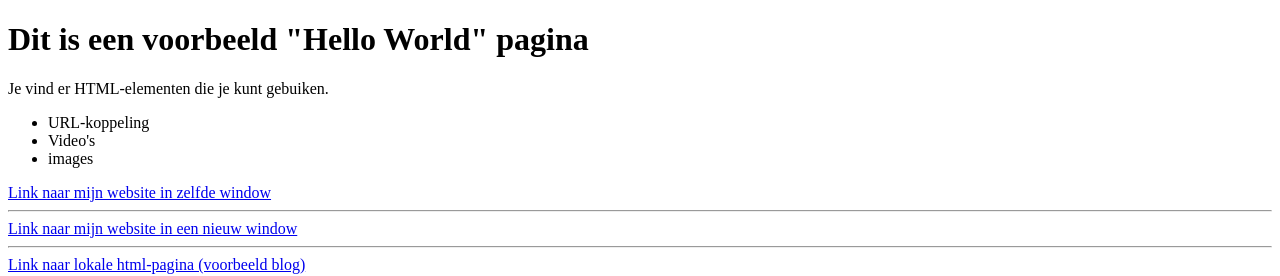
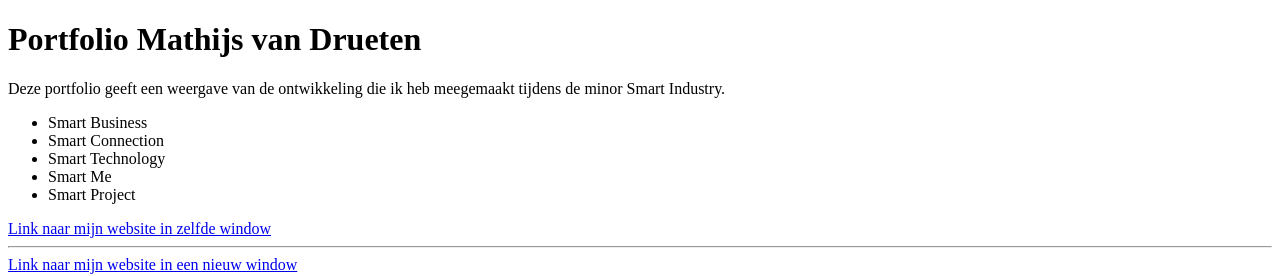
Before and after one commit to minorsmart/smart-connection-Mathijs, a plain HTML site: page webdev1/Hello World HTML/index.html in a window 1280 px wide. Shown: the top 276 px of the page. Drawn offline with Linux system fonts and the light colour scheme.

Commit message:
commig -a

```diff
--- a/webdev1/Hello World HTML/index.html
+++ b/webdev1/Hello World HTML/index.html
@@ -2,22 +2,24 @@
 <html>
    <head>
       <title>
-         My Hello wold
+         Portfolio Mathijs
       </title>
    </head>
    <body>
          <!-- Headings -->
-         <H1>Dit is een voorbeeld "Hello World" pagina</H1>
+         <H1>Portfolio Mathijs van Drueten</H1>
          <!-- Paragraaf -->
          <P>
-         Je vind er HTML-elementen die je kunt gebuiken.
+         Deze portfolio geeft een weergave van de ontwikkeling die ik heb meegemaakt tijdens de minor Smart Industry.
          </P>
          <!-- Lists-->
          <list>
             <ul>
-               <li>URL-koppeling</li>
-               <li>Video's</li>
-               <li>images</li>
+               <li>Smart Business</li>
+               <li>Smart Connection</li>
+               <li>Smart Technology</li>
+               <li>Smart Me</li>
+               <li>Smart Project</li>
             </ul>
          </list>
          <!-- Link naar website in dezelfde window -->
```
